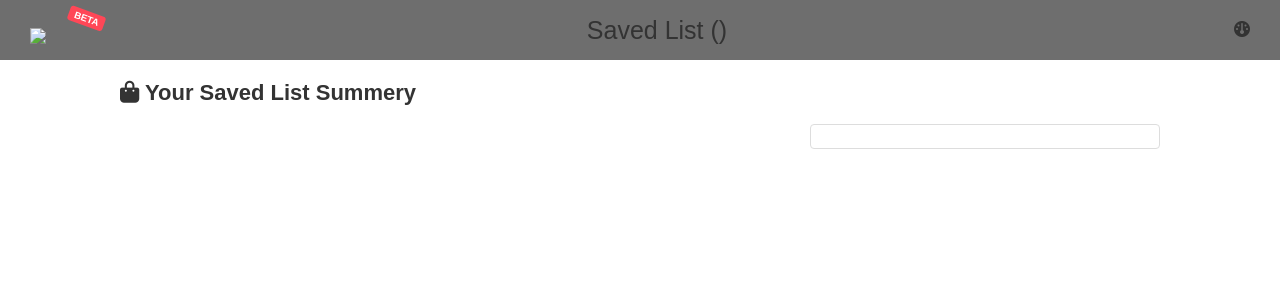
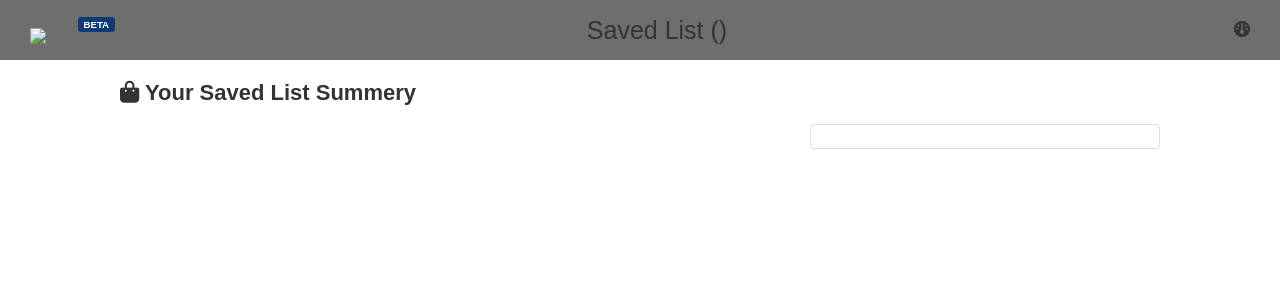
Before and after one commit to 2KAY-kat/nsikacart, a PHP site: page /saved-list.html in a window 1280 px wide. Shown: the top 300 px of the page. Run offline with PHP 8.4, Linux system fonts and the light colour scheme; some libraries are stand-ins or nearby versions.

Commit message:
feat: update beta tag styles for improved visibility and positioning

```diff
--- a/public/css/style.css
+++ b/public/css/style.css
@@ -72,15 +72,15 @@ a {
 
 .beta-tag {
   position: absolute;
-  top: -5px;
-  right: -25px;
-  background: #ff4757;
+  top: 1px;
+  right: -35px;
+  background: #0f3a74;
   color: white;
   font-size: 0.6rem;
   padding: 2px 6px;
   border-radius: 3px;
   font-weight: bold;
-  transform: rotate(20deg);
+  /*transform: rotate(20deg);*/
   text-transform: uppercase;
 }
 
--- a/public/dashboard/css/dashboard-styles.css
+++ b/public/dashboard/css/dashboard-styles.css
@@ -1515,14 +1515,14 @@ a {
 
 .beta-tag {
   position: absolute;
-  top: -5px;
+  top: 5px;
   right: -25px;
-  background: #ff4757;
+  background: #0f3a74;
   color: white;
   font-size: 0.6rem;
   padding: 2px 6px;
   border-radius: 3px;
   font-weight: bold;
-  transform: rotate(20deg);
+ /* transform: rotate(180deg);*/
   text-transform: uppercase;
 }
```
